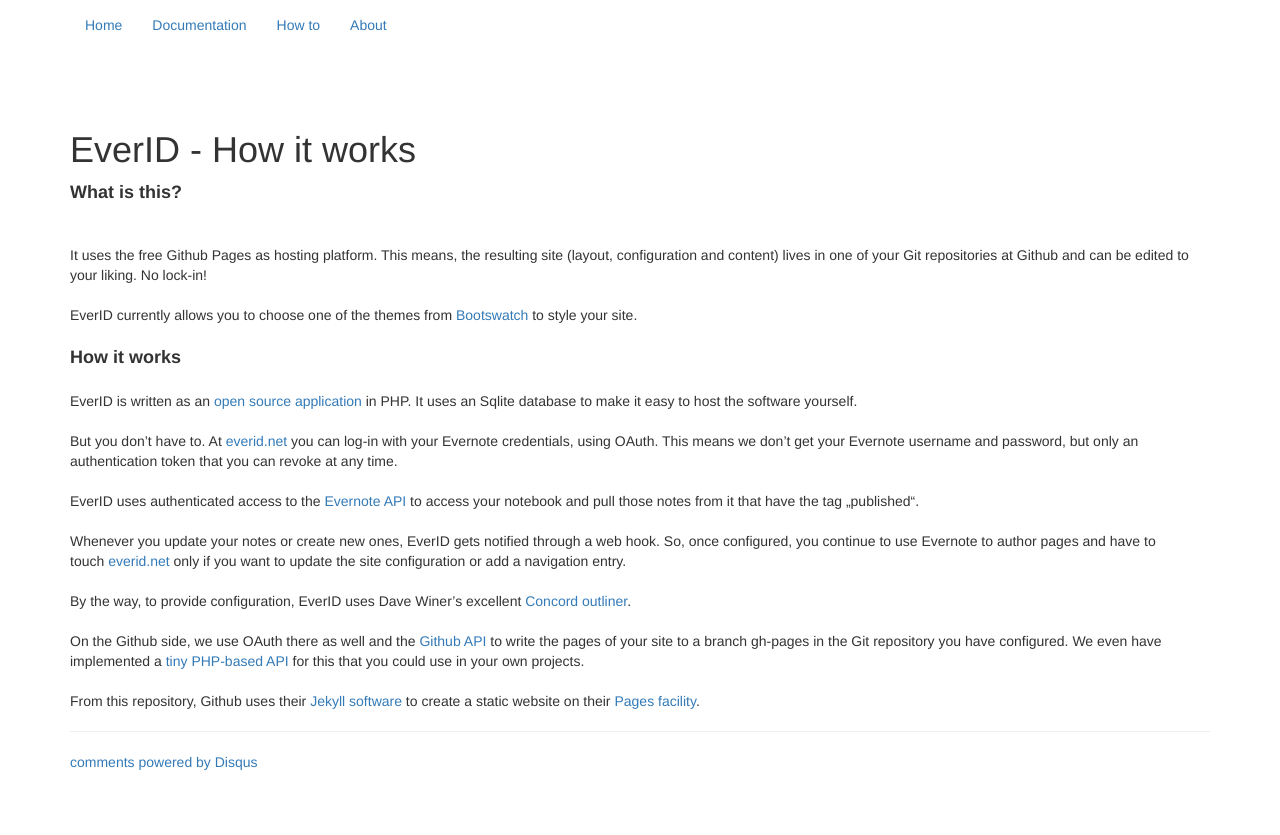
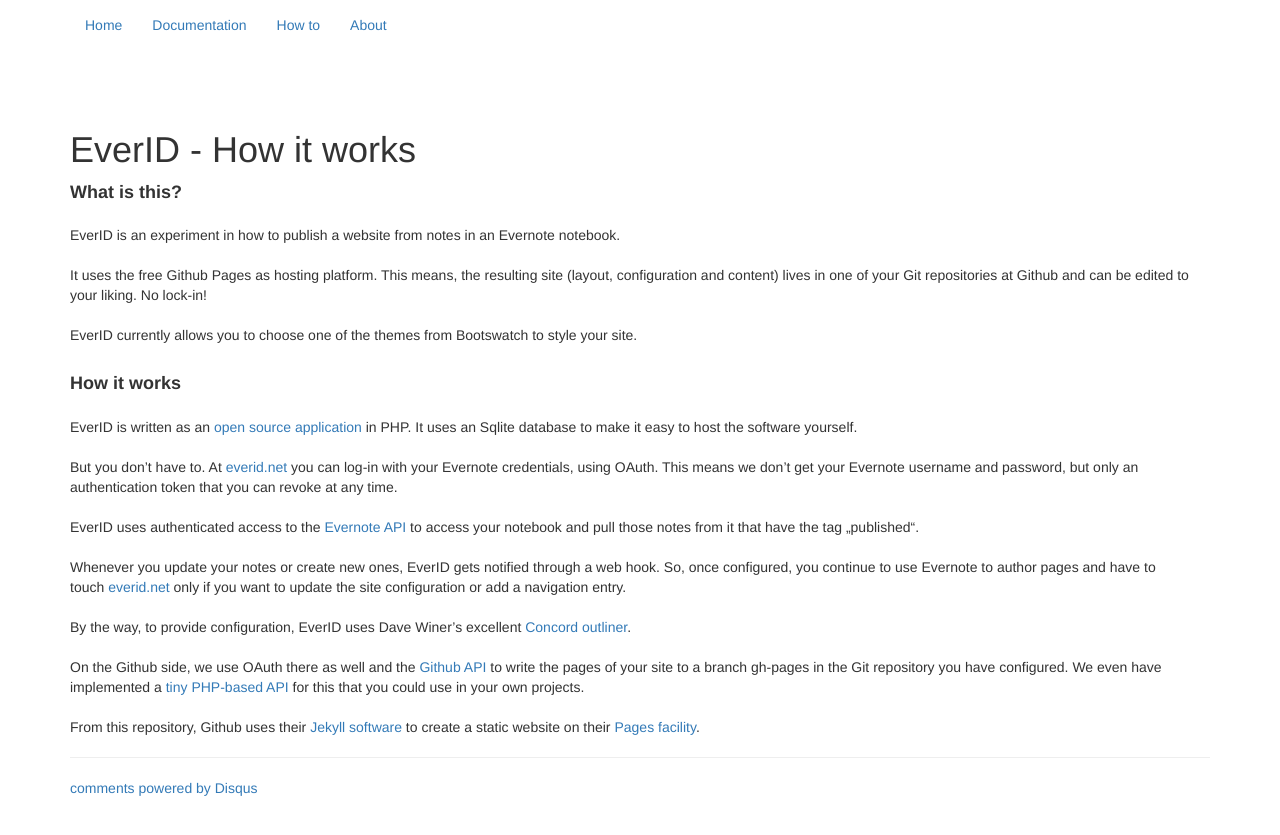
Before and after one commit to oschettler/everid, a Jekyll site: the page built from index.html, in a window 1280 px wide. Shown: the top 835 px of the page. Built offline with Jekyll 4.4.1, drawn with Linux system fonts in a browser that asks for light colours; nearby versions of some CDN libraries; comment, search, counter and statistics services are not loaded.

Commit message:
save index.html

```diff
--- a/index.html
+++ b/index.html
@@ -8,11 +8,12 @@ res:
 <h1>{{ page.title }}</h1>
 <div><span style="font-size: 18px;"><b>What is this?</b></span></div>
 <div><br/></div>
-<div><span style="-evernote-last-insertion-point:true;"/><br/>
+<div>EverID is an experiment in how to publish a website from notes in an Evernote notebook.
+<div><span style="-evernote-last-insertion-point:true;"/><br/></div>
 <div>It uses the free Github Pages as hosting platform. This means, the resulting site (layout, configuration and content) lives in one of your Git repositories at Github and can be edited to your liking. No lock-in!</div>
 <div><br/></div>
-<div>EverID currently allows you to choose one of the themes from <a href="http://bootswatch.com/">Bootswatch </a>to style your site. </div>
-<div><br/></div>
+<div>EverID currently allows you to choose one of the themes from Bootswatch to style your site.</div>
+<div> <b style="font-size: 18px;"><br/></b></div>
 <div><b style="font-size: 18px;">How it works</b></div>
 <div><br/></div>
 <div>EverID is written as an <a href="https://github.com/oschettler/everid">open source application</a> in PHP. It uses an Sqlite database to make it easy to host the software yourself. </div>
```
